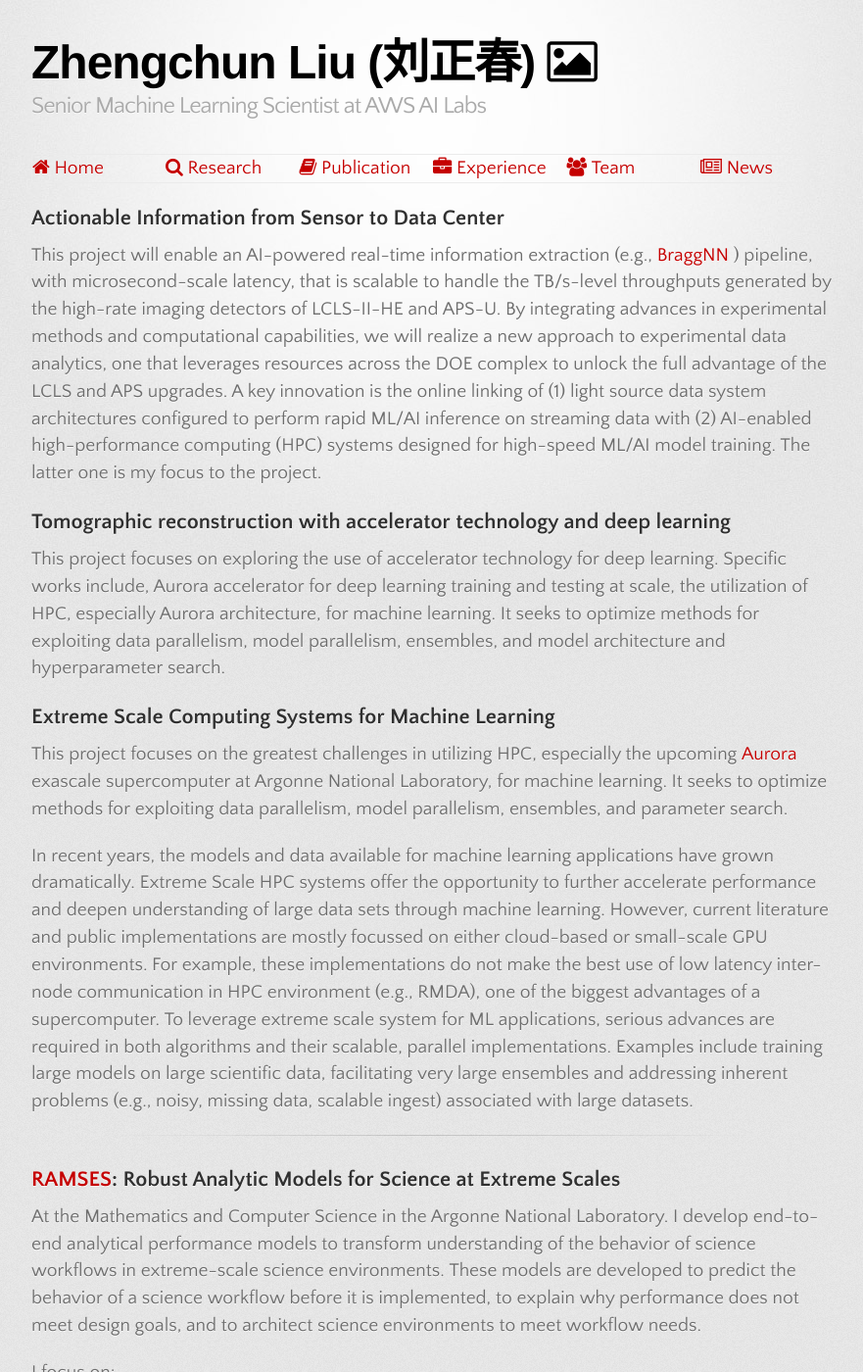
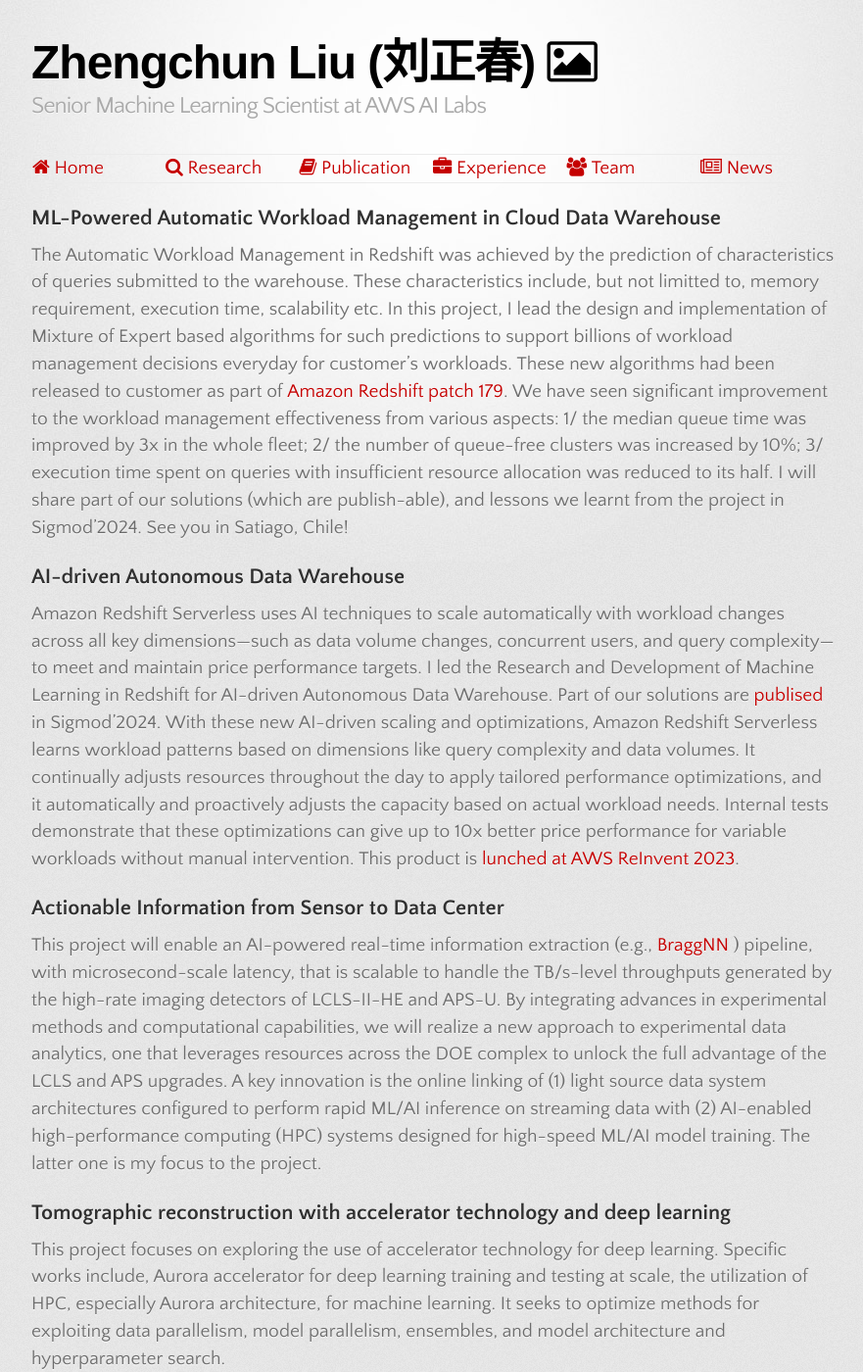
Before and after one commit to lzhengchun/lzhengchun.github.io, a Jekyll site: the page built from Research.md, in a window 1280 px wide and 1400 px high. Shown: the whole window at 98% size, without its empty margins (198-1079 px from the left). Built offline with Jekyll 4.4.1, drawn with Linux system fonts in a browser that asks for light colours; some web fonts are replaced.

Commit message:
Update Research.md

```diff
--- a/Research.md
+++ b/Research.md
@@ -2,6 +2,26 @@
 layout: default
 title: Home
 ---
+## ML-Powered Automatic Workload Management in Cloud Data Warehouse
+The Automatic Workload Management in Redshift was achieved by the prediction of characteristics of queries submitted to the warehouse.
+These characteristics include, but not limitted to, memory requirement, execution time, scalability etc.
+In this project, I lead the design and implementation of Mixture of Expert based algorithms for such predictions to support billions of workload management decisions everyday for customer's workloads.
+These new algorithms had been released to customer as part of [Amazon Redshift patch 179](https://docs.aws.amazon.com/redshift/latest/mgmt/cluster-versions.html).
+We have seen significant improvement to the workload management effectiveness from various aspects:
+1/ the median queue time was improved by 3x in the whole fleet;
+2/ the number of queue-free clusters was increased by 10%;
+3/ execution time spent on queries with insufficient resource allocation was reduced to its half.
+I will share part of our solutions (which are publish-able), and lessons we learnt from the project in Sigmod'2024.
+See you in Satiago, Chile!
+
+## AI-driven Autonomous Data Warehouse
+Amazon Redshift Serverless uses AI techniques to scale automatically with workload changes across all key dimensions—such as data volume changes, concurrent users, and query complexity—to meet and maintain price performance targets.
+I led the Research and Development of Machine Learning in Redshift for AI-driven Autonomous Data Warehouse. Part of our solutions are [publised](https://arxiv.org/abs/2403.02286) in Sigmod'2024.
+With these new AI-driven scaling and optimizations, Amazon Redshift Serverless learns workload patterns based on dimensions like query complexity and data volumes.
+It continually adjusts resources throughout the day to apply tailored performance optimizations, and it automatically and proactively adjusts the capacity based on actual workload needs.
+Internal tests demonstrate that these optimizations can give up to 10x better price performance for variable workloads without manual intervention.
+This product is [lunched at AWS ReInvent 2023](https://youtu.be/pJG6nmR7XxI?t=2727).
+
 ## Actionable Information from Sensor to Data Center
 This project will enable an AI-powered real-time information extraction (e.g., [BraggNN ](https://arxiv.org/abs/2008.08198)) pipeline, with microsecond-scale latency, that is scalable to handle the TB/s-level throughputs generated by the high-rate imaging detectors of LCLS-II-HE and APS-U. By integrating advances in experimental methods and computational capabilities, we will realize a new approach to experimental data analytics, one that leverages resources across the DOE complex to unlock the full advantage of the LCLS and APS upgrades. A key innovation is the online linking of (1) light source data system architectures configured to perform rapid ML/AI inference on streaming data with (2) AI-enabled high-performance computing (HPC) systems designed for high-speed ML/AI model training. The latter one is my focus to the project.
 
```
